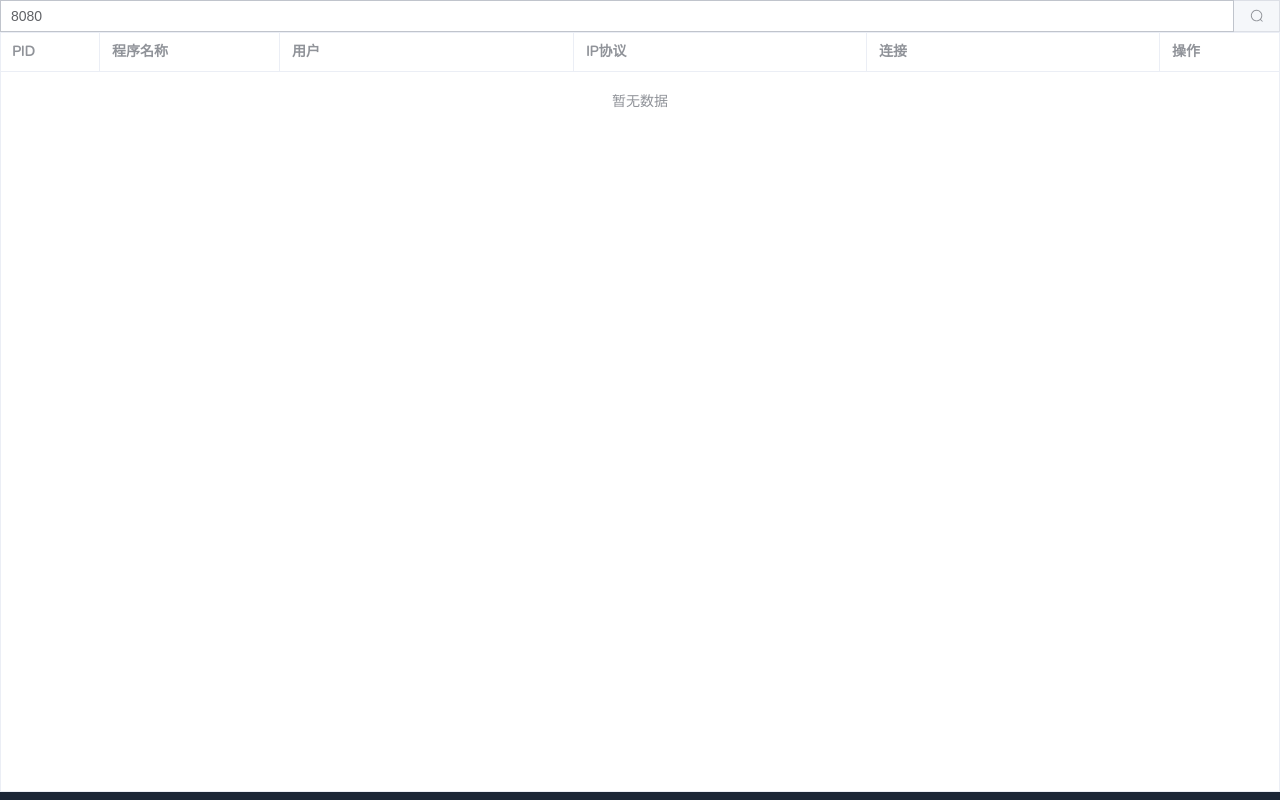
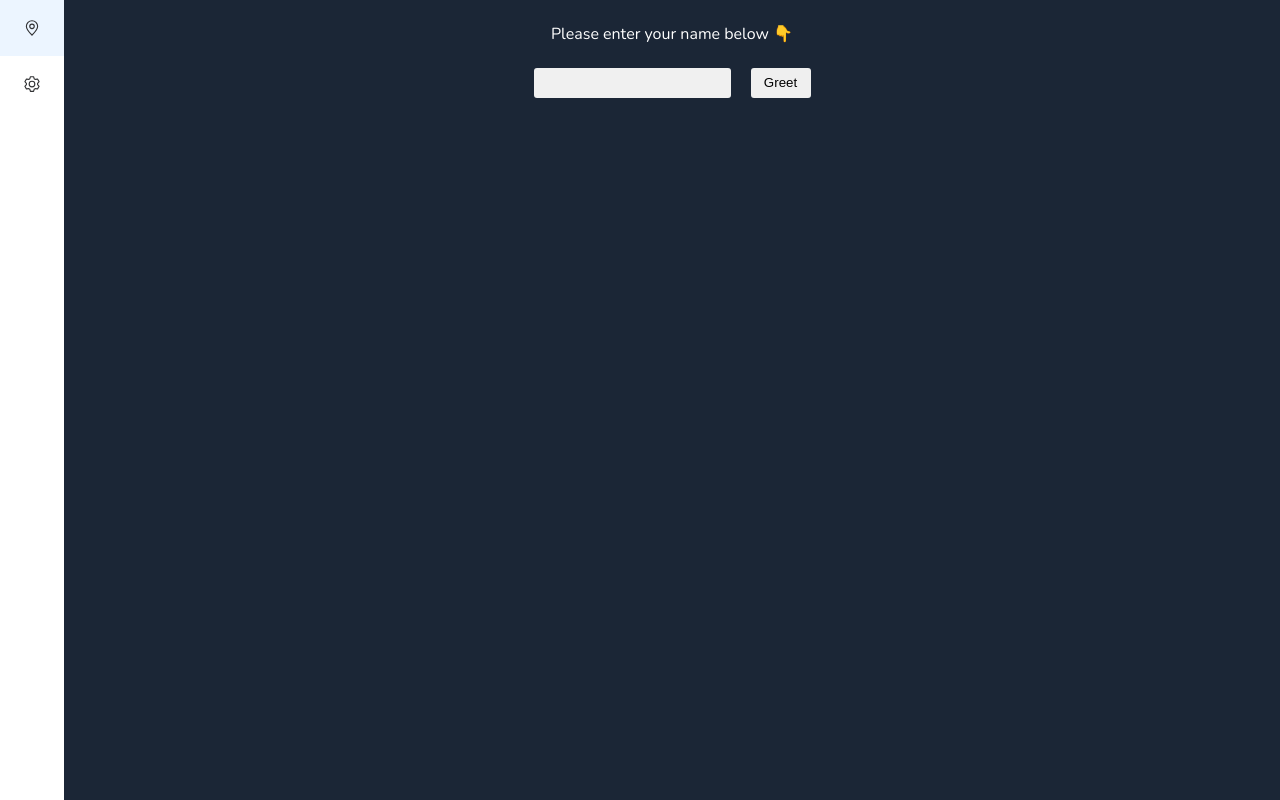
Before and after one commit to yizhitangtongxue/gtools, a Vue app in the folder frontend/: page /hello in a window 1280 px wide. Built offline with nearby package versions, Linux system fonts and the light colour scheme.

Commit message:
add menu

```diff
--- a/frontend/src/App.vue
+++ b/frontend/src/App.vue
@@ -1,92 +1,87 @@
 <template>
-  <div class="mt-4 port-number-container" style="height: auto;border: none;">
-    <el-input v-model="portNumber" placeholder="请输入端口号查询相关进程" class="input-with-select" @keyup.enter.native="onSearch">
-      <template #append>
-        <el-button :icon="Search" @click="onSearch"/>
-      </template>
-    </el-input>
+  <div class="common-layout">
+    <el-container>
+      <!-- <el-aside width="200px"> -->
+      <el-aside width="auto">
+        <div class="main-menu">
+          <!-- <el-radio-group v-model="isCollapse" style="margin-bottom: 20px">
+            <el-radio-button :label="false">expand</el-radio-button>
+            <el-radio-button :label="true">collapse</el-radio-button>
+          </el-radio-group> -->
+          <el-menu class="el-menu-vertical-demo" router :collapse="isCollapse" @open="handleOpen" @close="handleClose">
+            <el-menu-item index="/">
+              <el-icon>
+                <location />
+              </el-icon>
+            </el-menu-item>
+            <el-menu-item index="/hello">
+              <el-icon>
+                <setting />
+              </el-icon>
+            </el-menu-item>
+          </el-menu>
+        </div>
+      </el-aside>
+      <el-main>
+        <router-view v-slot="{ Component }">
+          <!-- <transition name="fade"> -->
+          <keep-alive>
+            <component :is="Component" />
+          </keep-alive>
+          <!-- </transition> -->
+        </router-view>
+      </el-main>
+    </el-container>
   </div>
-  <el-table :data="tableData" border style="width: 100%;height:95%" empty-text="暂无数据">
-    <el-table-column prop="Pid" label="PID" width="100" />
-    <el-table-column prop="Command" label="程序名称" width="180">
-      <template #default="scope">
-        <span
-          v-if="scope.row.Command.indexOf('x81') > 0">未知程序</span>
-        <span v-else>{{ scope.row.Command }}</span>
-      </template>
-    </el-table-column>
-    <el-table-column prop="User" label="用户" />
-    <el-table-column prop="IpProtocol" label="IP协议" />
-    <el-table-column prop="Connection" label="连接" />
-    <el-table-column label="操作" width="120">
-      <template #default="scope">
-        <el-button @click="onKillProcess(scope.row)">
-          终止进程
-        </el-button>
-      </template>
-    </el-table-column>
-  </el-table>
+
+
 </template>
 
 <script setup>
-import { ElMessage, ElMessageBox } from 'element-plus'
-import { Search } from '@element-plus/icons-vue'
-import { ref, onMounted, reactive } from 'vue';
-import { GetProcessListByPortNumber, KillProcessByPortNumber } from '../wailsjs/go/main/App'
+import {
+  Document,
+  Menu as IconMenu,
+  Location,
+  Setting
+} from '@element-plus/icons-vue'
+import { ref, onMounted, reactive, watch } from 'vue';
+const isCollapse = ref(true)
 
-const portNumber = ref("8080")
-const tableData = ref()
 
-const onSearch = () => {
-  getProcessListByPortNumber()
+const handleOpen = (key, keyPath) => {
+  console.log(key, keyPath)
+}
+const handleClose = (key, keyPath) => {
+  console.log(key, keyPath)
 }
 
-const getProcessListByPortNumber = () => {
-  GetProcessListByPortNumber(portNumber.value).then(result => {
-
-    tableData.value = result
-
-  })
-}
-
-
-const onKillProcess = (row) => {
-  ElMessageBox.confirm('确认终止进程 ' + row.Command + ' 吗？', '提示', {
-    // if you want to disable its autofocus
-    // autofocus: false,
-    confirmButtonText: '确认',
-    cancelButtonText: "取消"
-  }).then(() => {
-    KillProcessByPortNumber(row.Pid).then(success => {
-      if (success) {
-        ElMessage({
-          type: "success",
-          message: "已终止"
-        })
-
-        onSearch()
-      } else {
-        ElMessage({
-          type: "warn",
-          message: "终止失败"
-        })
-      }
-    })
-
-  }).catch(() => {
-    ElMessage({
-      type: "info",
-      message: "已取消"
-    })
-  })
-}
 </script>
 
 
-<style>
-/* 去除端口号搜索框、放大镜搜索按钮的圆角边框 */
-.port-number-container .el-input__wrapper,
-.port-number-container .el-input-group__append {
-  border-radius: 0 !important;
+<style scoped>
+/* .main-menu {
+  height: 100vh;
+  min-height: 100vh;
+} */
+
+.main-menu>ul {
+  background-color: white;
+  border-right: none;
+  height: 100vh;
 }
+
+.el-main {
+  --el-main-padding: none;
+  min-height: 100vh;
+}
+
+/* .fade-enter-active,
+.fade-leave-active {
+  transition: opacity 0.5s ease;
+}
+
+.fade-enter-from,
+.fade-leave-to {
+  opacity: 0;
+} */
 </style>
--- /dev/null
+++ b/frontend/src/components/PortList.vue
@@ -0,0 +1,120 @@
+<template>
+    <div class="main-container">
+        <div class="mt-4 port-number-container" style="height: 32px;border: none;">
+            <el-input v-model="portNumber" placeholder="请输入端口号查询相关进程" class="input-with-select"
+                @keyup.enter.native="onSearch">
+                <template #append>
+                    <el-button :icon="Search" @click="onSearch" />
+                </template>
+            </el-input>
+        </div>
+        <div class="main-table">
+            <el-table :data="tableData" border style="width: 100%;height: 100%;" empty-text="暂无数据">
+            <el-table-column prop="Pid" label="PID" width="100" />
+            <el-table-column prop="Command" label="程序名称" width="180">
+                <template #default="scope">
+                    <span v-if="scope.row.Command.indexOf('x81') > 0">未知程序</span>
+                    <span v-else>{{ scope.row.Command }}</span>
+                </template>
+            </el-table-column>
+            <el-table-column prop="User" label="用户" />
+            <el-table-column prop="IpProtocol" label="IP协议" />
+            <!-- 超出隐藏 -->
+            <el-table-column prop="Connection" :show-overflow-tooltip="true" label="连接" width="300"/>
+            <el-table-column label="操作" width="120">
+                <template #default="scope">
+                    <el-button @click="onKillProcess(scope.row)">
+                        终止进程
+                    </el-button>
+                </template>
+            </el-table-column>
+        </el-table>
+        </div>
+    </div>
+</template>
+
+
+<script setup>
+import { ElMessage, ElMessageBox } from 'element-plus'
+import {
+    Search,
+    Menu as IconMenu,
+    Location,
+    Setting
+} from '@element-plus/icons-vue'
+import { ref, onMounted, onActivated, reactive, watch } from 'vue';
+import { GetProcessListByPortNumber, KillProcessByPortNumber } from '../../wailsjs/go/main/App'
+
+const portNumber = ref()
+const tableData = ref()
+
+onActivated(() => {
+    console.log("PortList onActivated !!!!!!!")
+})
+
+watch(portNumber, (newP, oldP) => {
+    if (!newP) {
+        tableData.value = []
+    }
+})
+const onSearch = () => {
+    getProcessListByPortNumber()
+}
+
+const getProcessListByPortNumber = () => {
+    GetProcessListByPortNumber(portNumber.value).then(result => {
+
+        tableData.value = result
+
+    })
+}
+
+
+const onKillProcess = (row) => {
+    ElMessageBox.confirm('确认终止进程 ' + row.Command + ' 吗？', '提示', {
+        // if you want to disable its autofocus
+        // autofocus: false,
+        confirmButtonText: '确认',
+        cancelButtonText: "取消"
+    }).then(() => {
+        KillProcessByPortNumber(row.Pid).then(success => {
+            if (success) {
+                ElMessage({
+                    type: "success",
+                    message: "已终止"
+                })
+
+                onSearch()
+            } else {
+                ElMessage({
+                    type: "warn",
+                    message: "终止失败"
+                })
+            }
+        })
+
+    }).catch(() => {
+        ElMessage({
+            type: "info",
+            message: "已取消"
+        })
+    })
+}
+</script>
+
+
+<style>
+.main-container {
+    /* width: 100vw; */
+    height: 100vh;
+}
+
+.main-table {
+    height: calc(100% - 32px);
+}
+/* 去除端口号搜索框、放大镜搜索按钮的圆角边框 */
+.port-number-container .el-input__wrapper,
+.port-number-container .el-input-group__append {
+    border-radius: 0 !important;
+}
+</style>
```
Also changed, not shown: 1 other file (tests, documents, lock files or other folders).
